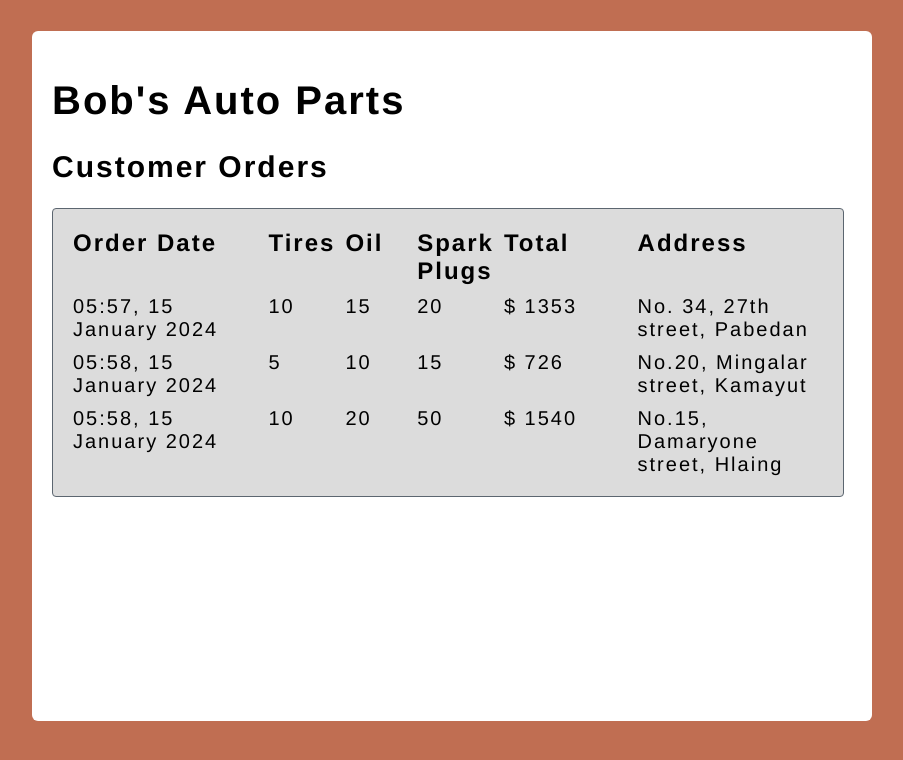
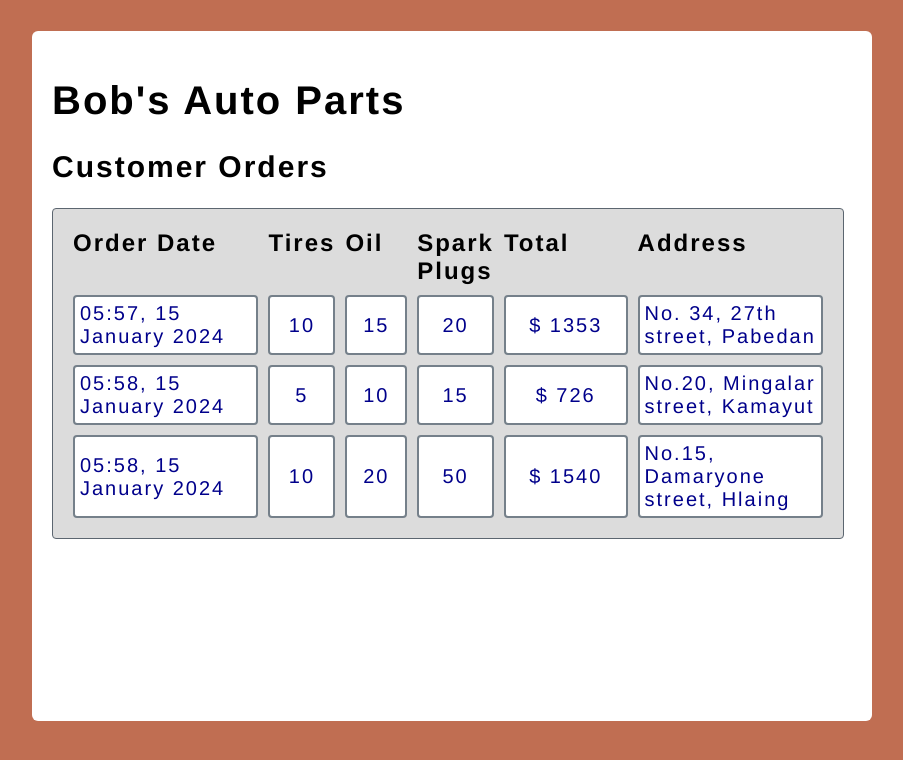
Before and after one commit to yztun/php-mysql, a PHP site: page /ViewOrder_V2.php in a window 1280 px wide. Shown: the top 760 px of the page, without its empty margins (188-1091 px from the left). Run offline with PHP 8.4, Linux system fonts and the light colour scheme.

Commit message:
fix css for table-cell

```diff
--- a/css/style.css
+++ b/css/style.css
@@ -98,3 +98,14 @@ input[type=text]:focus, textarea:focus {
     font-weight: bold;
     font-size: 1.5rem;
 }
+.cell {
+    display: grid;
+    place-content: center;
+    color: darkblue;
+    border: 2px solid hsl(210deg, 8%, 50%);
+    border-radius: 4px;
+    padding: 5px;
+    font-weight: 400;
+    background: white;
+    grid-gap: 20px;
+}
```
